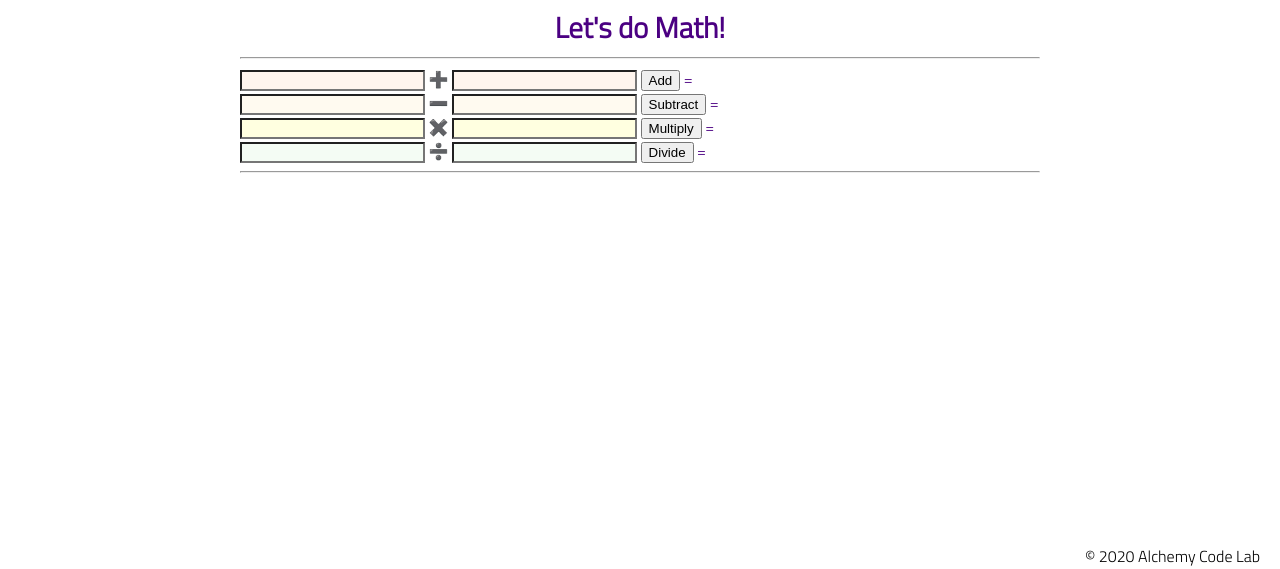
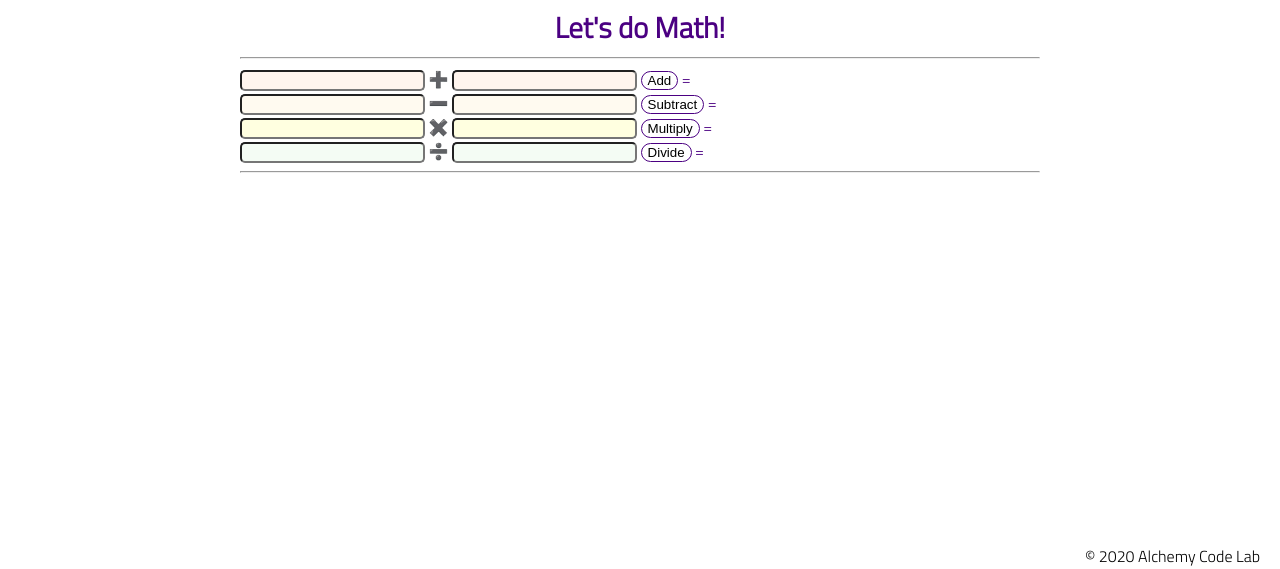
Before and after one commit to kylemayer/calculator, a plain HTML site: page index.html in a window 1280 px wide. Shown: the part 231-800 px from the top of the page. Drawn offline with Linux system fonts and the light colour scheme.

Commit message:
css tweaks

```diff
--- a/index.html
+++ b/index.html
@@ -32,7 +32,7 @@
                 <input type="number" class="n1" id="add-one"> ➕
                 <input type="number" class="n2" id="add-two">
 
-                 <button id="addition">Add</button> =
+                 <button class="add-button" id="addition">Add</button> =
             </span>
             <span id="a-result"></span><br>
 
@@ -40,7 +40,7 @@
                 <input type="number" class="n3" id="sub-one"> ➖
                 <input type="number" class="n4" id="sub-two">
 
-                 <button id="subtraction">Subtract</button> =
+                 <button class="sub-button" id="subtraction">Subtract</button> =
             </span>
             <span id="s-result"></span><br>
 
@@ -48,7 +48,7 @@
                 <input type="number" class="n5" id="mult-one"> ✖️
                 <input type="number" class="n6" id="mult-two">
 
-                <button id="multiply">Multiply</button> =
+                <button class="mult-button" id="multiply">Multiply</button> =
              </span>
              <span id="m-result"></span><br>
 
@@ -56,7 +56,7 @@
                 <input type="number" class="n7" id="div-one"> ➗
                 <input type="number" class="n8" id="div-two">
 
-                 <button id="divide">Divide</button> =
+                 <button class="div-button" id="divide">Divide</button> =
             </span>
             <span id="d-result"></span>
 
--- a/styles/style.css
+++ b/styles/style.css
@@ -102,45 +102,90 @@ footer {
     box-shadow: var(--shadow);
 }
 
+.add-button {
+    border-radius: 20px;
+    background-color: white;
+    color: black;
+    border: 1px solid indigo;
+
+}
+
+.add-button:hover {
+    box-shadow: 0 1px 6px 0 rgba(0,0,0,0.24), 0 17px 50px 0 rgba(0,0,0,0.19);
+  }
+
+.sub-button {
+    border-radius: 20px;
+    background-color: white;
+    color: black;
+    border: 1px solid indigo;
+}
+.sub-button:hover {
+    box-shadow: 0 1px 6px 0 rgba(0,0,0,0.24), 0 17px 50px 0 rgba(0,0,0,0.19);
+  }
+
+.mult-button {
+    border-radius: 20px;
+    background-color: white;
+    color: black;
+    border: 1px solid indigo;
+
+}
+
+.mult-button:hover {
+    box-shadow: 0 1px 6px 0 rgba(0,0,0,0.24), 0 17px 50px 0 rgba(0,0,0,0.19);
+  }
+
+.div-button {
+    border-radius: 20px;
+    background-color: white;
+    color: black;
+    border: 1px solid indigo;
+
+}
+.div-button:hover {
+    box-shadow: 0 1px 6px 0 rgba(0,0,0,0.24), 0 17px 50px 0 rgba(0,0,0,0.19);
+  }
 
 .n1 {
     background-color: seashell;
-
+    border-radius: 5px;
 }
 
 .n2 {
     background-color: seashell;
-
+    border-radius: 5px;
 }
 
 .n3 {
     background-color: floralwhite;
-
+    border-radius: 5px;
 }
 
 .n4 {
     background-color: floralwhite;
-
+    border-radius: 5px;
 }
 
 .n5 {
     background-color: lightyellow;
-
+    border-radius: 5px;
 }
 
 .n6 {
     background-color: lightyellow;
-
+    border-radius: 5px;
 }
 
 .n7 {
     background-color: rgb(244, 252, 244);
+    border-radius: 5px;
 
 }
 
 .n8 {
     background-color:  rgb(244, 252, 244);
-
+    border-radius: 5px;
 }
 
   @keyframes pulse {
```
